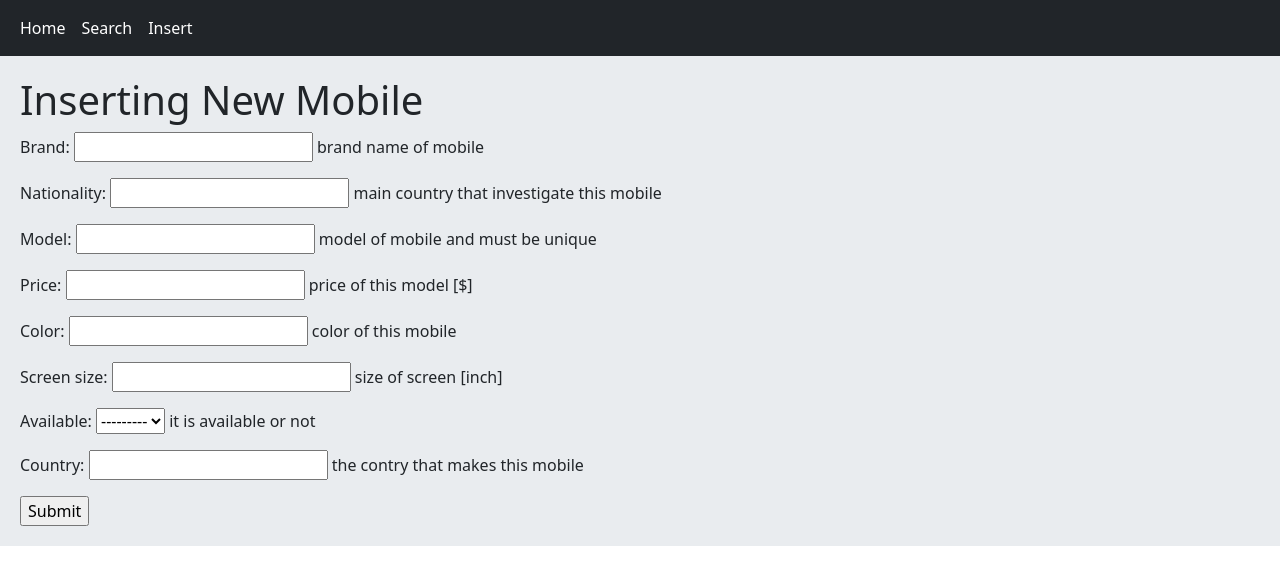
After one commit to RasoulZamani/MobileWarehouse_DdPrdz, a Django app: page /mobiles/insert_mobiles/ in a window 1280 px wide. The commit adds this page. Shown: the top 585 px of the page. Run offline with Django 4.2, Linux system fonts and the light colour scheme.

Commit message:
adding forms

```diff
--- a/home/templates/home.html
+++ b/home/templates/home.html
@@ -10,9 +10,13 @@
 <br></br>
 <h1>    Wellcome Home!</h1>
 <p> This web page is developed as a answer for Dadepardazesaba company task. In this Web page You can search between mobiles of our warehouse.(7 samples)</p>
-<p> for now you can search based on nationality and brand name, also you can check if natinality and country (that contains factory) are equal</p>
+<p> for now you can add new item by ckicking on "Insert" on above navbar.</p>
+<p> also search is available through "Search" ckick and query sets can be based on the nationality and brand name. besides, you can check if natinality and country (that contains factory) are equal.</p>
 
 <p>It seems for next step we should add user registeration with different accebilitis, some users can add or mofify database and others just can search</p>
 <br></br>
 
+<p>For more information see this<a href="https://github.com/RasoulZamani/MobileWarehouse_DdPrdz"> repo</a> (https://github.com/RasoulZamani/MobileWarehouse_DdPrdz) </p>
+
+
 {% endblock %}
--- /dev/null
+++ b/mobiles/forms.py
@@ -0,0 +1,7 @@
+from django import forms
+from .models import Mobile
+
+class MobileForm(forms.ModelForm):
+    class Meta:
+        model  = Mobile
+        fields = "__all__"
--- a/mobiles/models.py
+++ b/mobiles/models.py
@@ -7,14 +7,14 @@ class Mobile(models.Model):
 
     brand         = models.CharField(                 max_length=32,  help_text="brand name of mobile")
     nationality   = models.CharField(                 max_length=64,  help_text="main country that investigate this mobile" )
-    model         = models.CharField(     blank=True, max_length=128, unique=True, help_text="model of mobile and must be unique")
-    price         = models.IntegerField(  blank=True, help_text="price of this model [$]")
-    color         = models.CharField(     blank=True, max_length=64,  help_text="color of this mobile")
-    screen_size   = models.DecimalField(  blank=True, max_digits=4,   decimal_places=2,help_text="size of screen [inch]")
-    available     = models.CharField(     blank=True, max_length=1,   choices=AVAILABILTY, help_text="it is available or not")
-    country       = models.CharField(     blank=True, max_length=64,  help_text="the contry that makes this mobile")
-    insert_time   = models.DateTimeField( blank=True, auto_now_add=True, help_text="time of saving this row to database")
-    update_time   = models.DateTimeField( blank=True, auto_now=True,  help_text="time of last update of this row")
+    model         = models.CharField(     blank=True, null=True, max_length=128, unique=True, help_text="model of mobile and must be unique")
+    price         = models.IntegerField(  blank=True, null=True,help_text="price of this model [$]")
+    color         = models.CharField(     blank=True, null=True,max_length=64,  help_text="color of this mobile")
+    screen_size   = models.DecimalField(  blank=True, null=True,max_digits=4,   decimal_places=2,help_text="size of screen [inch]")
+    available     = models.CharField(     blank=True, null=True,max_length=1,   choices=AVAILABILTY, help_text="it is available or not")
+    country       = models.CharField(     blank=True, null=True,max_length=64,  help_text="the contry that makes this mobile")
+    insert_time   = models.DateTimeField( auto_now_add=True, help_text="time of saving this row to database")
+    update_time   = models.DateTimeField( auto_now=True,  help_text="time of last update of this row")
 
     def __str__(self) -> str:
         """defingin way of showing mobile model in brief"""
--- /dev/null
+++ b/mobiles/templates/insert_mobiles.html
@@ -0,0 +1,19 @@
+{% extends 'base.html' %}
+
+{% block extraheaders %}
+{% endblock %}
+
+{% block title %} Insert Mobile {% endblock %}
+
+
+{% block content %}
+
+<h1>Inserting New Mobile</h1>
+
+<form action="" method="post" novalidate>
+  {% csrf_token %}
+  {{ mobile_form.as_p }}
+  <input type="submit" value="Submit">
+</form>
+
+{% endblock %}
--- a/mobiles/urls.py
+++ b/mobiles/urls.py
@@ -3,6 +3,7 @@ from . import views
 
 app_name='mobiles'
 urlpatterns= [
+    path('insert_mobiles/',views.InsertMobile.as_view(), name='insert_mobiles'),
     path('search_mobiles/',views.search_mobiles, name='search_mobiles'),
     path('search_results/',views.search_results, name='search_results'),
 ]
--- a/mobiles/views.py
+++ b/mobiles/views.py
@@ -1,6 +1,30 @@
-from django.shortcuts import render
+from django.shortcuts import render, redirect
+from django.db.models import Q,F
+from django.views import View
+from django.contrib import messages
 from .models import Mobile
-from django.db.models import Q,F
+from .forms import MobileForm
+
+
+class InsertMobile(View):
+    """CBV for insering mobiles"""
+    form_class = MobileForm
+    template_class='insert_mobiles.html'
+    def get(self, request):
+        mobile_form = self.form_class()
+        return render(request, self.template_class, {'mobile_form':mobile_form})
+
+    def post(self, request):
+        mobile_form = self.form_class(request.POST)
+        if mobile_form.is_valid():
+            new_mobile = mobile_form.save()
+            messages.success(request, "New mobile was added to database",'success')
+
+            return redirect('mobiles:insert_mobiles')
+
+        return render(request, self.template_class, {'mobile_form':mobile_form})
+
+
 
 def search_mobiles(request):
     return render(request,'search_mobiles.html')
--- a/templates/includes/navbar.html
+++ b/templates/includes/navbar.html
@@ -3,9 +3,7 @@
         <div class="navbar-nav">
             <a class="nav-link active" href="{%url 'home:home'%}">Home</a>
             <a class="nav-link active" href="{%url 'mobiles:search_mobiles'%}">Search</a>
-            <a class="nav-link active" href="{%url 'mobiles:search_mobiles'%}">Insert</a>
-            <a class="nav-link active" href="{%url 'home:home'%}">Contact Us</a>
-
+            <a class="nav-link active" href="{%url 'mobiles:insert_mobiles'%}">Insert</a>
 
         </div>
     </div>
```
Also changed, not shown: README.md, db.sqlite3, mobiles/migrations/0006_alter_mobile_available_alter_mobile_color_and_more.py (added).
